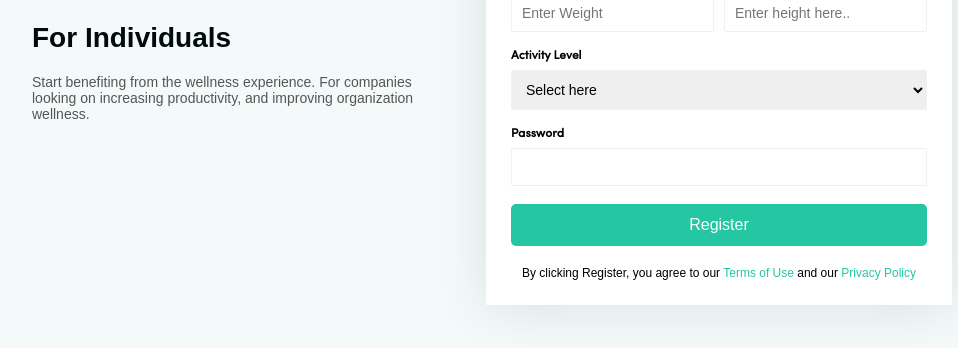
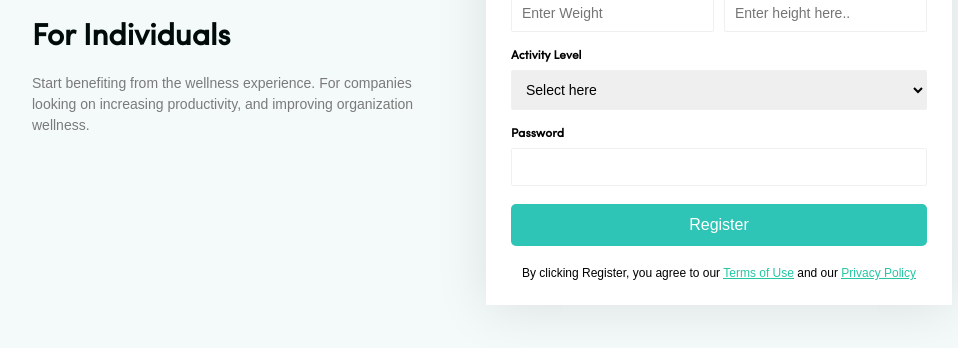
Before and after one commit to dvco-xx/altschool-css-assignments, a plain HTML site: page assignment-4/index.html in a window 1280 px wide. Shown: the part 350-698 px from the top of the page, without its empty margins (148-1106 px from the left). Drawn offline with Linux system fonts and the light colour scheme.

Commit message:
update styles

```diff
--- a/assignment-4/index.html
+++ b/assignment-4/index.html
@@ -74,7 +74,8 @@
           <button type="submit" class="register-btn">Register</button>
           <p class="terms">
             By clicking Register, you agree to our
-            <a href="#">Terms of Use</a> and our <a href="#">Privacy Policy</a>
+            <a href="#"><span>Terms of Use</span></a> and our
+            <a href="#"><span>Privacy Policy</span></a>
           </p>
         </form>
       </div>
--- a/assignment-4/styles.css
+++ b/assignment-4/styles.css
@@ -41,14 +41,17 @@ body {
 }
 
 .left-section h2 {
-  font-size: 28px;
+  font-size: 30px;
+  font-weight: 600;
   color: #000b0a;
+  font-family: "Sofia Pro Regular", Arial, sans-serif;
   margin-bottom: 20px;
 }
 
 .left-section p {
   font-size: 14px;
-  color: #555;
+  line-height: 1.5;
+  color: #7a7a7a;
 }
 
 .right-section {
@@ -99,7 +102,7 @@ select:focus {
 }
 
 .register-btn {
-  background-color: #25c6a2;
+  background-color: #2ec4b6;
   color: white;
   padding: 12px;
   border: none;
@@ -118,7 +121,7 @@ select:focus {
   margin-top: 10px;
 }
 
-.terms a {
+.terms span {
   color: #25c6a2;
-  text-decoration: none;
+  text-decoration: underline;
 }
```
